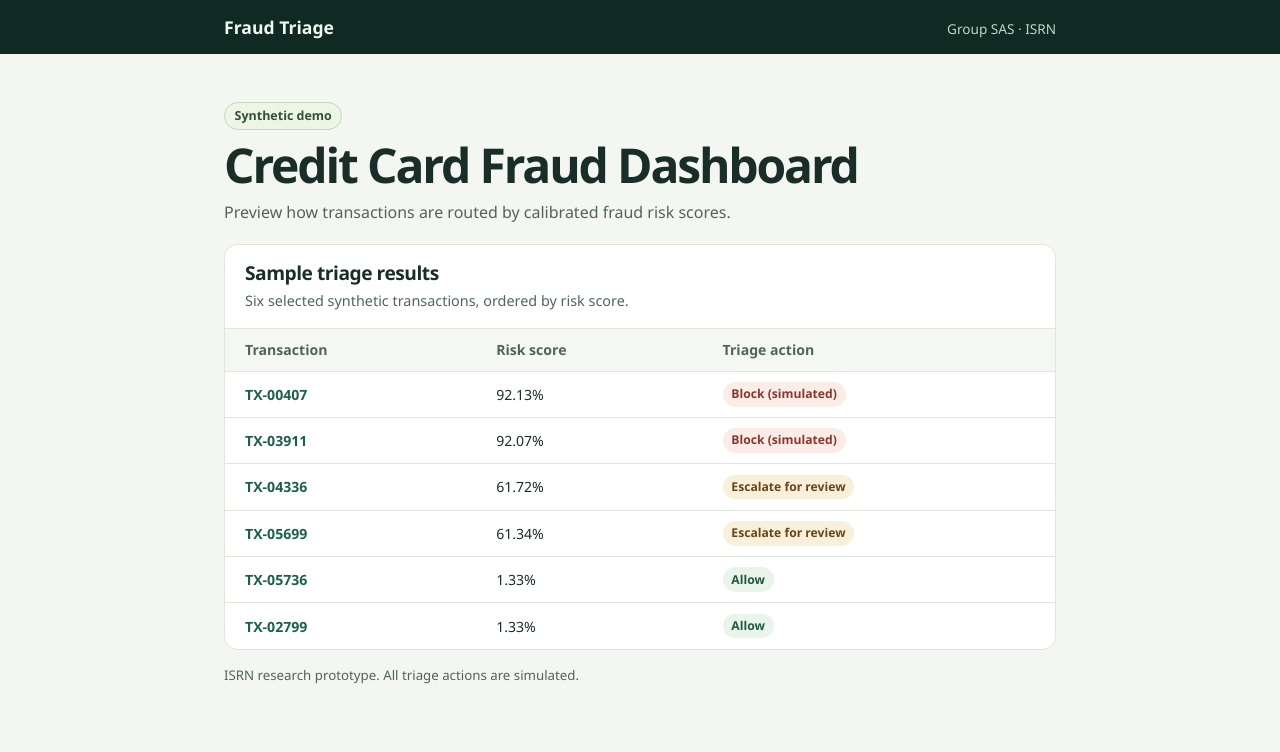
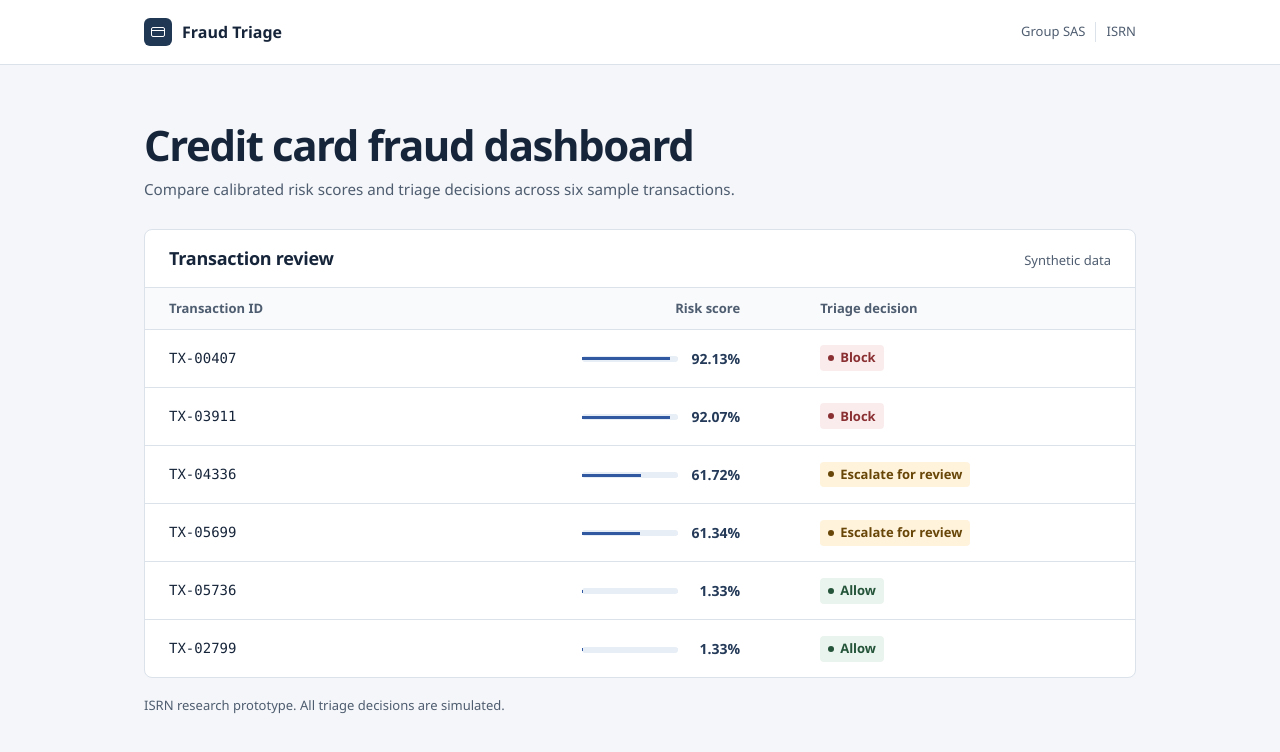
Before and after one commit to christianjoenellsison/credit-card-fraud-dashboard, a plain HTML site: page index.html in a window 1280 px wide. Drawn offline with Linux system fonts and the light colour scheme.

Commit message:
Refine the fraud triage dashboard layout

```diff
--- a/index.html
+++ b/index.html
@@ -4,48 +4,75 @@
   <meta charset="utf-8">
   <meta name="viewport" content="width=device-width, initial-scale=1">
   <meta name="description" content="Preview simulated credit card fraud triage with six synthetic transactions.">
-  <meta name="theme-color" content="#102923">
+  <meta name="theme-color" content="#f4f6f9">
   <title>Credit Card Fraud Dashboard</title>
   <link rel="icon" href="data:,">
   <link rel="stylesheet" href="./style.css">
 </head>
 <body>
   <header class="site-header">
-    <div class="wrap header-content">
-      <span class="brand">Fraud Triage</span>
-      <span class="group">Group SAS · ISRN</span>
+    <div class="wrap masthead">
+      <div class="brand"><span class="brand-mark" aria-hidden="true"></span>Fraud Triage</div>
+      <div class="project"><span>Group SAS</span><span>ISRN</span></div>
     </div>
   </header>
 
   <main class="wrap">
     <header class="intro">
-      <span class="mode">Synthetic demo</span>
-      <h1>Credit Card Fraud Dashboard</h1>
-      <p>Preview how transactions are routed by calibrated fraud risk scores.</p>
+      <h1>Credit card fraud dashboard</h1>
+      <p>Compare calibrated risk scores and triage decisions across six sample transactions.</p>
     </header>
 
-    <section class="panel" aria-labelledby="transactions-title">
-      <header class="panel-heading">
-        <h2 id="transactions-title">Sample triage results</h2>
-        <p>Six selected synthetic transactions, ordered by risk score.</p>
+    <section class="ledger" aria-labelledby="transactions-title">
+      <header class="ledger-heading">
+        <h2 id="transactions-title">Transaction review</h2>
+        <p class="data-label">Synthetic data</p>
       </header>
 
       <table aria-labelledby="transactions-title">
         <thead>
-          <tr><th scope="col">Transaction</th><th scope="col">Risk score</th><th scope="col">Triage action</th></tr>
+          <tr>
+            <th scope="col">Transaction ID</th>
+            <th scope="col" class="score" aria-sort="descending">Risk score</th>
+            <th scope="col">Triage decision</th>
+          </tr>
         </thead>
         <tbody>
-          <tr><th scope="row">TX-00407</th><td>92.13%</td><td><span class="pill block">Block (simulated)</span></td></tr>
-          <tr><th scope="row">TX-03911</th><td>92.07%</td><td><span class="pill block">Block (simulated)</span></td></tr>
-          <tr><th scope="row">TX-04336</th><td>61.72%</td><td><span class="pill review">Escalate for review</span></td></tr>
-          <tr><th scope="row">TX-05699</th><td>61.34%</td><td><span class="pill review">Escalate for review</span></td></tr>
-          <tr><th scope="row">TX-05736</th><td>1.33%</td><td><span class="pill allow">Allow</span></td></tr>
-          <tr><th scope="row">TX-02799</th><td>1.33%</td><td><span class="pill allow">Allow</span></td></tr>
+          <tr>
+            <th scope="row">TX-00407</th>
+            <td class="score"><meter max="100" value="92.13" aria-hidden="true"></meter><span class="score-value">92.13%</span></td>
+            <td><span class="decision block">Block</span></td>
+          </tr>
+          <tr>
+            <th scope="row">TX-03911</th>
+            <td class="score"><meter max="100" value="92.07" aria-hidden="true"></meter><span class="score-value">92.07%</span></td>
+            <td><span class="decision block">Block</span></td>
+          </tr>
+          <tr>
+            <th scope="row">TX-04336</th>
+            <td class="score"><meter max="100" value="61.72" aria-hidden="true"></meter><span class="score-value">61.72%</span></td>
+            <td><span class="decision review">Escalate for review</span></td>
+          </tr>
+          <tr>
+            <th scope="row">TX-05699</th>
+            <td class="score"><meter max="100" value="61.34" aria-hidden="true"></meter><span class="score-value">61.34%</span></td>
+            <td><span class="decision review">Escalate for review</span></td>
+          </tr>
+          <tr>
+            <th scope="row">TX-05736</th>
+            <td class="score"><meter max="100" value="1.33" aria-hidden="true"></meter><span class="score-value">1.33%</span></td>
+            <td><span class="decision allow">Allow</span></td>
+          </tr>
+          <tr>
+            <th scope="row">TX-02799</th>
+            <td class="score"><meter max="100" value="1.33" aria-hidden="true"></meter><span class="score-value">1.33%</span></td>
+            <td><span class="decision allow">Allow</span></td>
+          </tr>
         </tbody>
       </table>
     </section>
 
-    <footer>ISRN research prototype. All triage actions are simulated.</footer>
+    <footer class="site-footer">ISRN research prototype. All triage decisions are simulated.</footer>
   </main>
 </body>
 </html>
--- a/style.css
+++ b/style.css
@@ -1,34 +1,110 @@
 :root {
   font-family: "Instrument Sans", "Segoe UI", sans-serif;
-  color: #192e28;
-  background: #f4f6f1;
+  color: #17253a;
+  background: #f4f6f9;
   line-height: 1.5;
-  --muted: #51645c;
-  --line: #dfe7dc;
+  --ink-muted: #4f5d70;
+  --line: #dbe2ea;
+  --accent: #3059a1;
 }
 
 *, *::before, *::after { box-sizing: border-box; }
 body { margin: 0; }
 h1, h2, p { margin: 0; }
-.wrap { width: min(52rem, calc(100% - 2rem)); margin-inline: auto; }
-.site-header { background: #102923; color: #eef8ee; }
-.header-content { display: flex; justify-content: space-between; align-items: baseline; gap: 1rem; padding-block: .85rem; }
-.brand { font-size: 1.1rem; font-weight: 700; }
-.group { color: #c1d4c7; font-size: .85rem; }
-.intro { margin-block: clamp(1.5rem, 5vw, 3rem) 1.25rem; }
-.intro h1 { font-size: clamp(1.85rem, 5vw, 3rem); line-height: 1.1; letter-spacing: -.045em; margin-block: .55rem; }
-.intro p, .panel-heading p, footer { color: var(--muted); }
-.mode { display: inline-block; border: 1px solid #c3d9ba; border-radius: 99rem; padding: .22rem .6rem; background: #edf5e6; color: #305337; font-size: .78rem; font-weight: 650; }
-.panel { background: #fff; border: 1px solid var(--line); border-radius: .85rem; overflow: hidden; }
-.panel-heading { padding: 1rem clamp(.75rem, 3vw, 1.25rem); }
-.panel-heading h2 { font-size: 1.2rem; line-height: 1.25; letter-spacing: -.025em; }
-.panel-heading p { font-size: .9rem; margin-top: .3rem; }
-table { width: 100%; border-collapse: collapse; font-size: .88rem; font-variant-numeric: tabular-nums; }
-th, td { padding: .65rem clamp(.55rem, 3vw, 1.25rem); border-top: 1px solid var(--line); text-align: left; }
-thead { background: #f4f7f2; color: var(--muted); }
-tbody th { color: #1c604c; font-weight: 650; white-space: nowrap; }
-.pill { display: inline-block; padding: .2rem .55rem; border-radius: 1rem; font-size: .76rem; font-weight: 650; }
-.allow { background: #e9f5eb; color: #225840; }
-.review { background: #f8f0db; color: #674714; }
-.block { background: #faede8; color: #8b382c; }
-footer { padding-block: 1rem 1.5rem; font-size: .83rem; }
+.wrap { width: min(62rem, calc(100% - 2 * clamp(1rem, 5vw, 3rem))); margin-inline: auto; }
+
+.site-header { background: #fff; border-bottom: 1px solid var(--line); }
+.masthead, .brand, .project { display: flex; align-items: center; }
+.masthead { justify-content: space-between; gap: 1rem; min-height: 4rem; }
+.brand { gap: .625rem; font-size: 1rem; font-weight: 700; }
+.brand-mark {
+  position: relative;
+  display: grid;
+  place-items: center;
+  width: 1.75rem;
+  height: 1.75rem;
+  border-radius: 6px;
+  background: #203854;
+}
+.brand-mark::before {
+  content: "";
+  width: .9rem;
+  height: .66rem;
+  border: 1px solid #fff;
+  border-radius: 2px;
+  background: linear-gradient(to bottom, transparent 0 25%, #fff 25% 37%, transparent 37%);
+}
+.project { gap: .625rem; color: var(--ink-muted); font-size: .8125rem; }
+.project span + span { border-left: 1px solid var(--line); padding-left: .625rem; }
+
+.intro { margin-block: clamp(2rem, 5vw, 3.5rem) 1.75rem; }
+.intro h1 {
+  font-size: clamp(1.875rem, 4.8vw, 2.625rem);
+  font-weight: 700;
+  line-height: 1.13;
+  letter-spacing: -.035em;
+}
+.intro p { color: var(--ink-muted); font-size: .95rem; margin-top: .625rem; }
+
+.ledger {
+  --inset: clamp(.75rem, 2.5vw, 1.5rem);
+  background: #fff;
+  border: 1px solid var(--line);
+  border-radius: 8px;
+}
+.ledger-heading {
+  display: flex;
+  align-items: baseline;
+  justify-content: space-between;
+  flex-wrap: wrap;
+  gap: .25rem 1rem;
+  padding: 1.05rem var(--inset);
+}
+.ledger-heading h2 { font-size: 1.125rem; line-height: 1.3; letter-spacing: -.015em; }
+.data-label { font-size: .8125rem; color: var(--ink-muted); }
+
+table { width: 100%; border-collapse: collapse; font-size: .875rem; }
+th, td { text-align: left; padding: .975rem var(--inset); border-top: 1px solid var(--line); }
+thead { color: var(--ink-muted); background: #f8fafc; }
+thead th { padding-block: .65rem; font-size: .8125rem; font-weight: 650; }
+tbody th { font-family: "IBM Plex Mono", Consolas, monospace; font-weight: 500; white-space: nowrap; }
+.score { text-align: right; white-space: nowrap; font-variant-numeric: tabular-nums; }
+td.score { color: #243a58; font-weight: 650; }
+.score-value { display: inline-block; min-width: 6ch; }
+th.score, td.score { padding-right: clamp(.75rem, 5vw, 3.5rem); }
+meter {
+  display: inline-block;
+  width: clamp(3rem, 11vw, 6rem);
+  height: .375rem;
+  margin-right: .875rem;
+  appearance: none;
+  vertical-align: .125em;
+  border: 0;
+  border-radius: 3px;
+  background: #e8eef6;
+}
+meter::-webkit-meter-bar { border: 0; border-radius: inherit; background: #e8eef6; }
+meter::-webkit-meter-optimum-value { background: var(--accent); border-radius: inherit; }
+meter::-moz-meter-bar { background: var(--accent); border-radius: inherit; }
+.decision {
+  display: inline-flex;
+  align-items: center;
+  gap: .375rem;
+  padding: .2rem .5rem;
+  border-radius: 4px;
+  font-size: .8125rem;
+  font-weight: 650;
+}
+.decision::before { content: ""; width: .375rem; height: .375rem; flex: none; border-radius: 50%; background: currentColor; }
+.allow { background: #eaf4ee; color: #245439; }
+.review { background: #fff3dc; color: #684608; }
+.block { background: #faecec; color: #8a3033; }
+.site-footer { margin-top: 1.125rem; padding-bottom: 1.5rem; color: var(--ink-muted); font-size: .8125rem; }
+
+@media (max-width: 36rem) {
+  .masthead { min-height: 3.5rem; }
+  th, td { padding-inline: .625rem; }
+  th.score, td.score { padding-right: .625rem; }
+  meter { display: none; }
+  .decision { padding-inline: .375rem; }
+}
```
